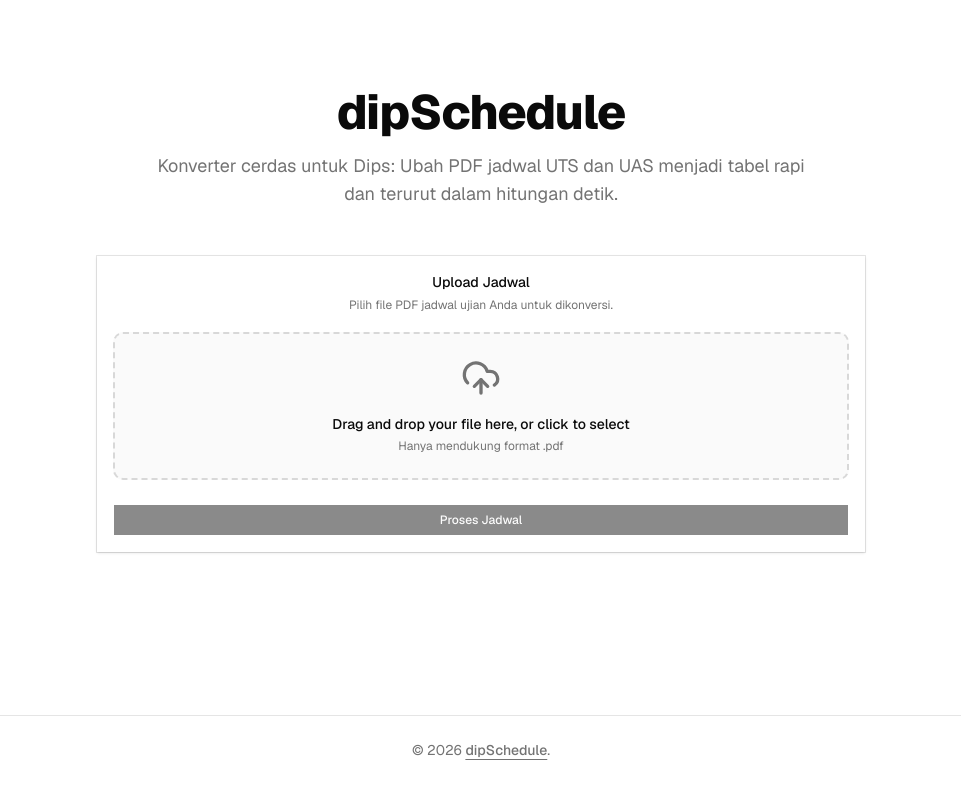
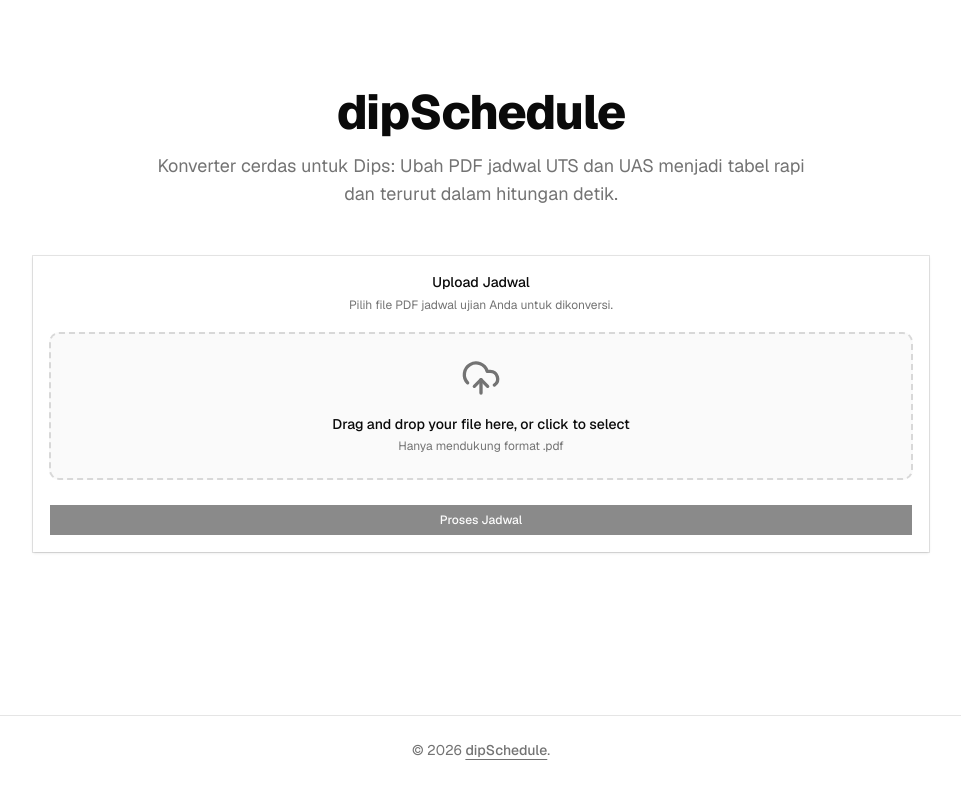
Before and after one commit to ReintB/dipSchedule, a Next.js app: page / in a window 1280 px wide. Shown: the top 794 px of the page, without its empty margins (159-1120 px from the left). Built offline with nearby package versions, Linux system fonts and the light colour scheme.

Commit message:
style: increase max width of upload card and skeleton container to 4xl

```diff
--- a/app/page.tsx
+++ b/app/page.tsx
@@ -119,7 +119,7 @@ function UploadCard({
   };
 
   return (
-    <Card className="w-full max-w-3xl mx-auto shadow-sm shrink-0">
+    <Card className="w-full max-w-4xl mx-auto shadow-sm shrink-0">
       <CardHeader className="text-center">
         <CardTitle>Upload Jadwal</CardTitle>
         <CardDescription>Pilih file PDF jadwal ujian Anda untuk dikonversi.</CardDescription>
@@ -174,7 +174,7 @@ function UploadCard({
 
 function TableSkeleton() {
   return (
-    <div className="w-full max-w-3xl mx-auto space-y-4 mt-8 md:mt-12 animate-in fade-in slide-in-from-bottom-4 duration-500">
+    <div className="w-full max-w-4xl mx-auto space-y-4 mt-8 md:mt-12 animate-in fade-in slide-in-from-bottom-4 duration-500">
       <div className="flex flex-col sm:flex-row items-start sm:items-center justify-between gap-4">
         <Skeleton className="h-8 w-48" />
         <div className="flex gap-2 sm:gap-3 w-full sm:w-auto">
```
